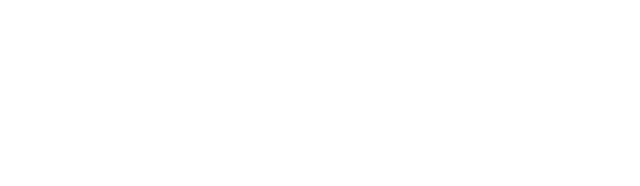
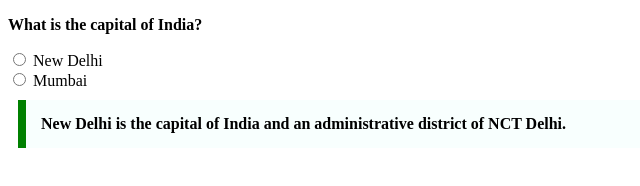
Before and after one commit to acciojob/trivia-azam223, a website: page main.html in a window 1280 px wide. Shown: the whole page, without its empty margins (0-640 px from the left). Drawn offline with Linux system fonts and the light colour scheme.

Commit message:
created a submission

```diff
--- a/main.html
+++ b/main.html
@@ -7,6 +7,14 @@
 </head>
 
 <body>
+	<p>What is the capital of India?</p>
+    <input type='radio' id='newdelhi' name='states'>
+	<label for='newdelhi'>New Delhi</label><br>
+	<input type='radio' id='Mumbai' name='states'>
+	<label for='Mumbai'>Mumbai</label>
+	<blockquote>
+		New Delhi is the capital of India and an administrative district of NCT Delhi.
+	</blockquote>
 	<!-- the entire body must be written by student -->
     <script type="text/javascript" src="./script.js">
 </script>
--- a/styles.css
+++ b/styles.css
@@ -1,2 +1,12 @@
-
+blockquote{
+	Max-width:  600px;
+    Margin:  10px;
+    Padding:  15px;
+    Border-left: 8px solid  green;
+    Background-color: #f8fffe;
+    Font-weight: Bold;
+}
+p{
+	font-weight: bold;
+}
 /* Your CSS Code here. */
```
